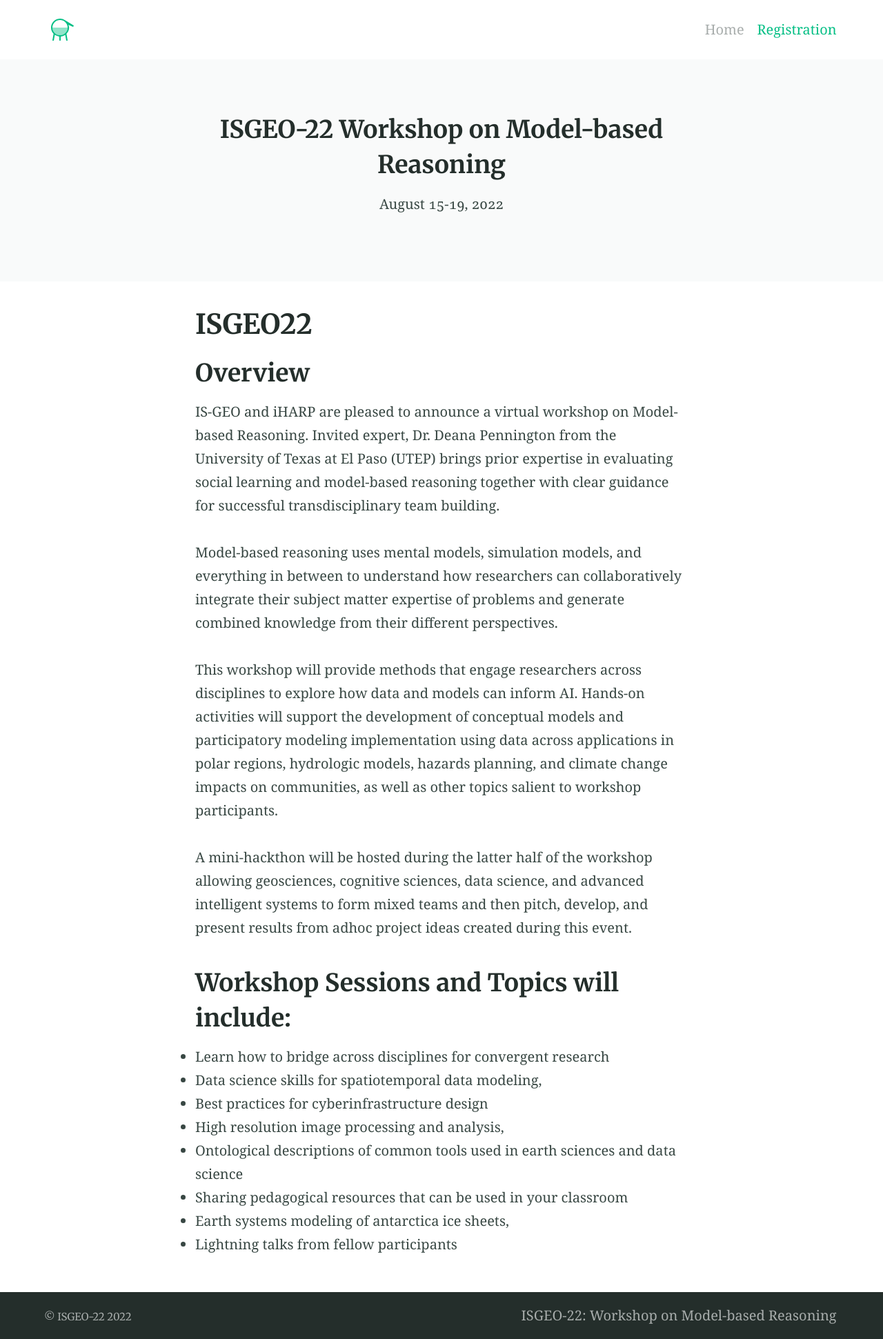
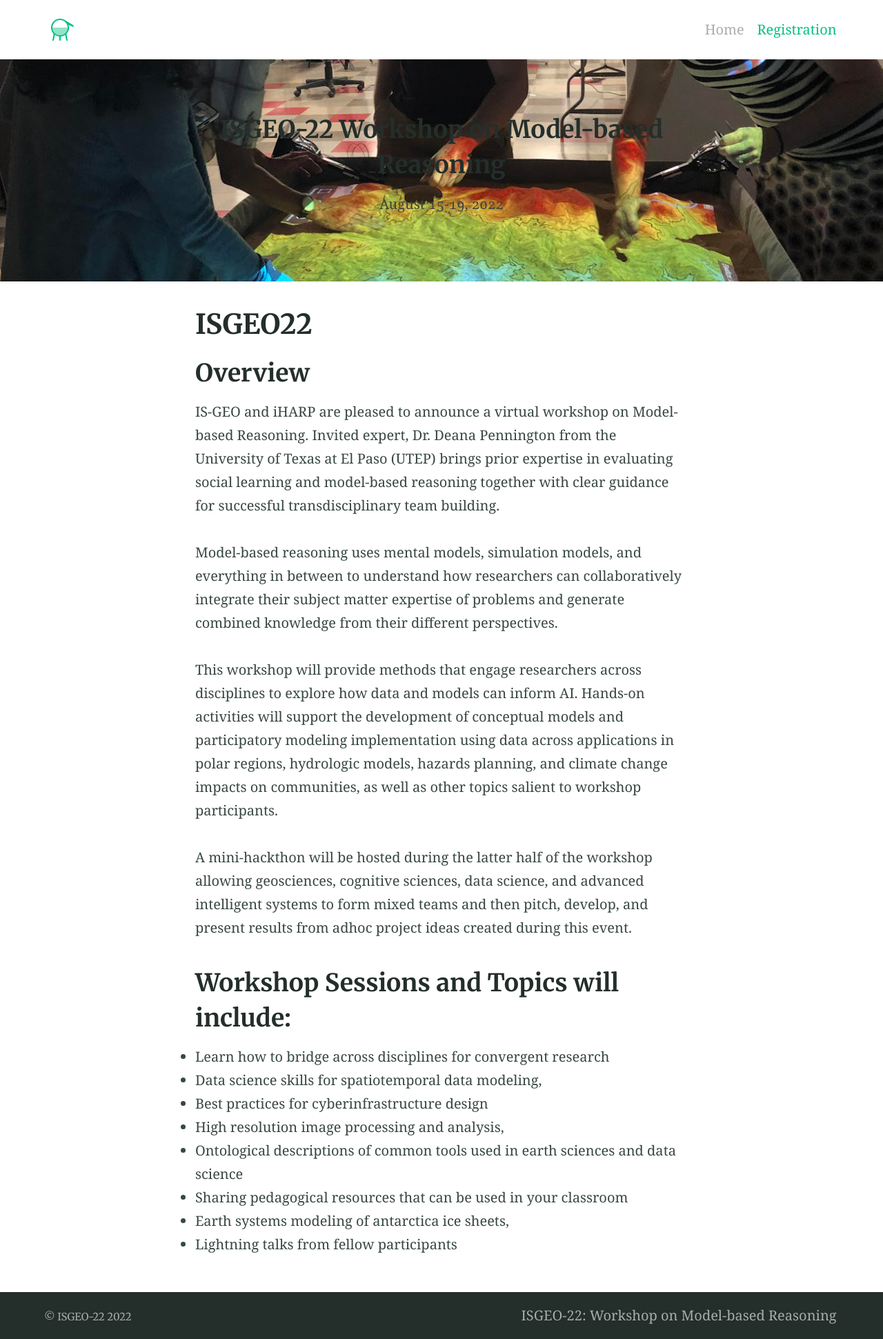
Before and after one commit to IS-GEO/ISGEO-22, a Jekyll site: the page built from index.md, in a window 1280 px wide. Shown: the whole page at 69% size. Built offline with Jekyll 4.4.1, drawn with Linux system fonts in a browser that asks for light colours.

Commit message:
Update site-feature.html

```diff
--- a/_includes/site-feature.html
+++ b/_includes/site-feature.html
@@ -7,7 +7,7 @@
 {% endif %}
 
 {% if feature_text or feature_image %}
-  <div class="feature"{% if feature_image %} style="background-image: url({{ feature_image }}), color: white"{% endif %}>
+  <div class="feature"{% if feature_image %} style="background-image: url({{ feature_image }})"{% endif %}>
     <div class="container  typeset">
       {{ feature_text | markdownify }}
     </div>
```
